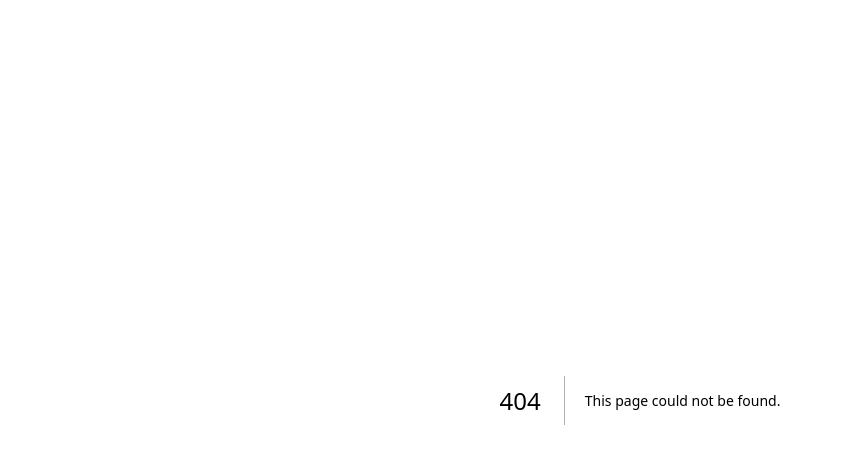
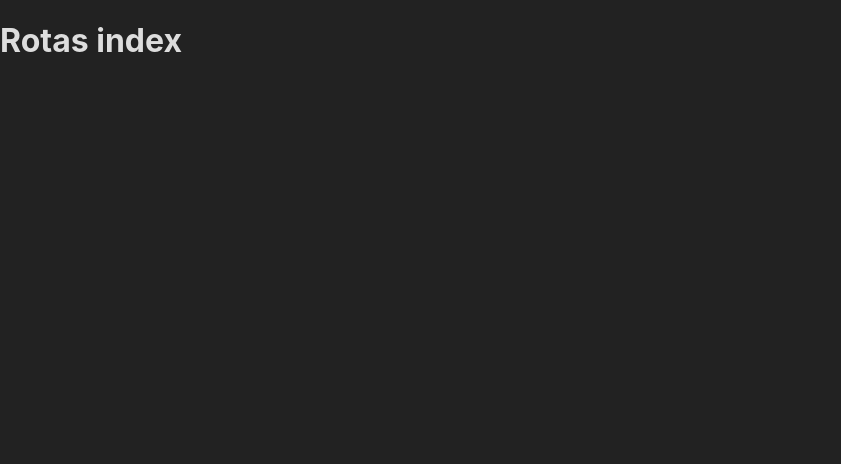
Before and after one commit to DiogoKenway/next-basic, a Next.js app: page /rotas in a window 1280 px wide. Before the commit this address had no page. Shown: the top 464 px of the page, without its empty margins (0-841 px from the left). Built offline with nearby package versions, Linux system fonts and the light colour scheme.

Commit message:
adding new file "rotas"

```diff
--- /dev/null
+++ b/src/pages/rotas/index.jsx
@@ -0,0 +1,3 @@
+export default function rotas() {
+    return <h1>Rotas index</h1>
+}
--- a/src/styles/globals.css
+++ b/src/styles/globals.css
@@ -2,6 +2,8 @@ html,
 body {
   padding: 0;
   margin: 0;
+  background: #222;
+  color: #ddd;
   font-family: -apple-system, BlinkMacSystemFont, Segoe UI, Roboto, Oxygen,
     Ubuntu, Cantarell, Fira Sans, Droid Sans, Helvetica Neue, sans-serif;
 }
```
